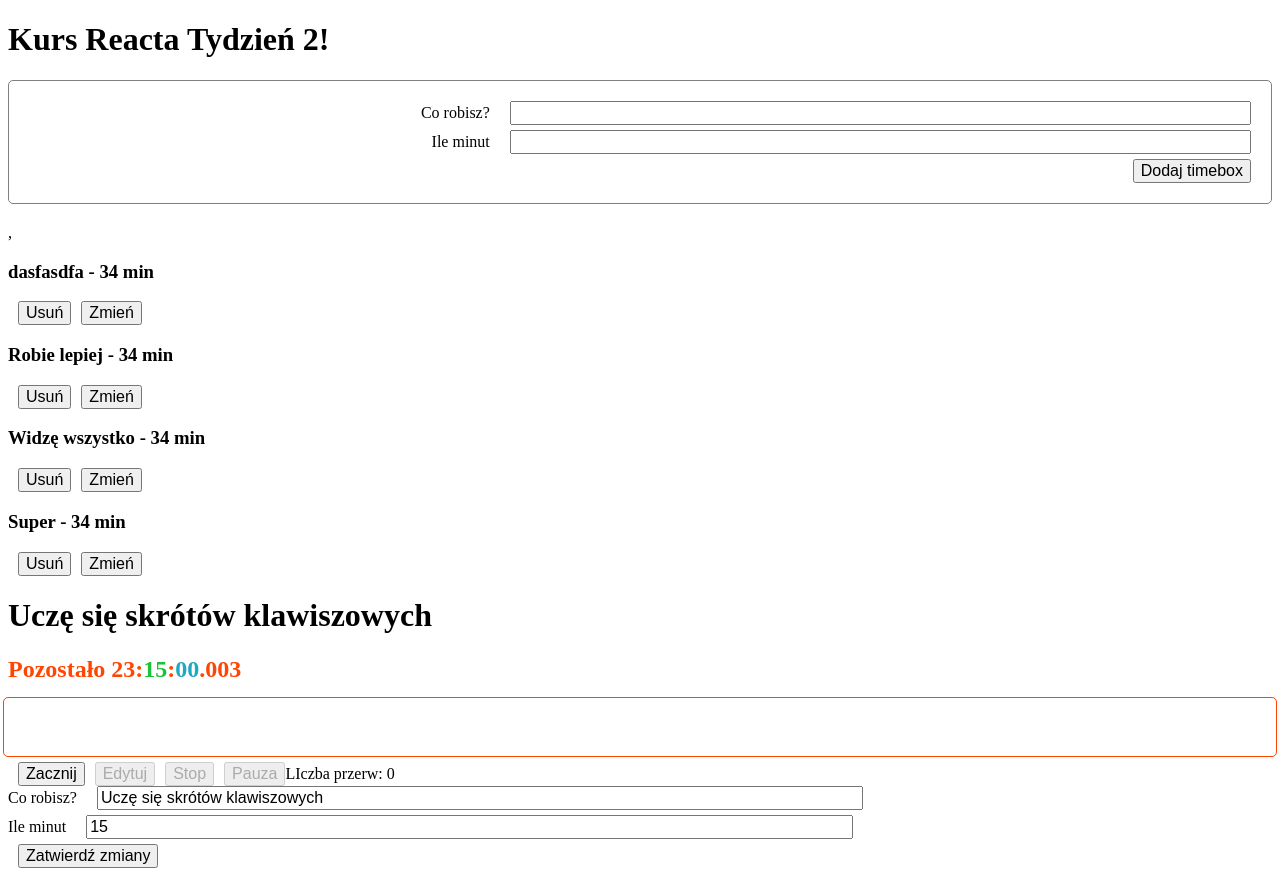
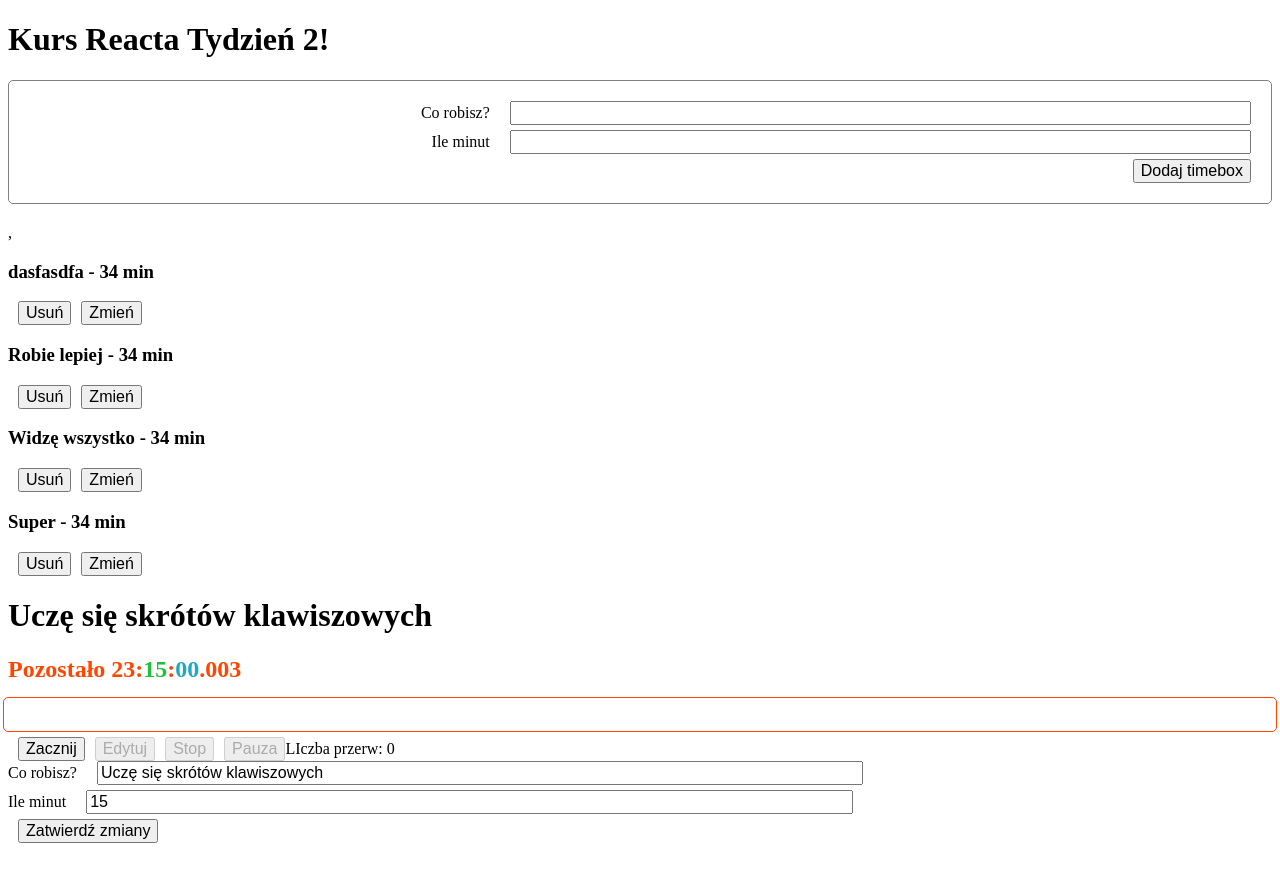
Before and after one commit to KKamien1/reactPomodoro, a React (Create React App) app: page / in a window 1280 px wide. After the commit the page ends 851 px from the top, so only its background shows below. Built offline with nearby package versions, Linux system fonts and the light colour scheme.

Commit message:
Classnames lib added

```diff
--- a/package.json
+++ b/package.json
@@ -6,6 +6,7 @@
     "@testing-library/jest-dom": "^5.11.6",
     "@testing-library/react": "^11.2.2",
     "@testing-library/user-event": "^12.6.0",
+    "classnames": "^2.2.6",
     "node-sass": "^4.0.0",
     "react": "^17.0.1",
     "react-dom": "^17.0.1",
--- a/src/components/ProgressBar.js
+++ b/src/components/ProgressBar.js
@@ -1,7 +1,15 @@
 import React from 'react';
+import classNames from 'classnames'
 
-export default function ProgressBar({ className, trackRemaining = false, procent = 10 }) {
+export default function ProgressBar({ className, trackRemaining = false, procent = 10, big = false }) {
   const padding = trackRemaining ? 'paddingLeft' : 'paddingRight';
+  let classes = classNames(
+    "progress",
+    className,
+    {
+      "progress--big": big,
+    }
+  )
 
-  return (<div className={"progress progress--big" + className} style={{ [padding]: `${100 - procent}%` }} ></div>)
+  return (<div className={classes} style={{ [padding]: `${100 - procent}%` }} ></div>)
 }
```
Also changed, not shown: 1 other file (tests, documents, lock files or other folders).
